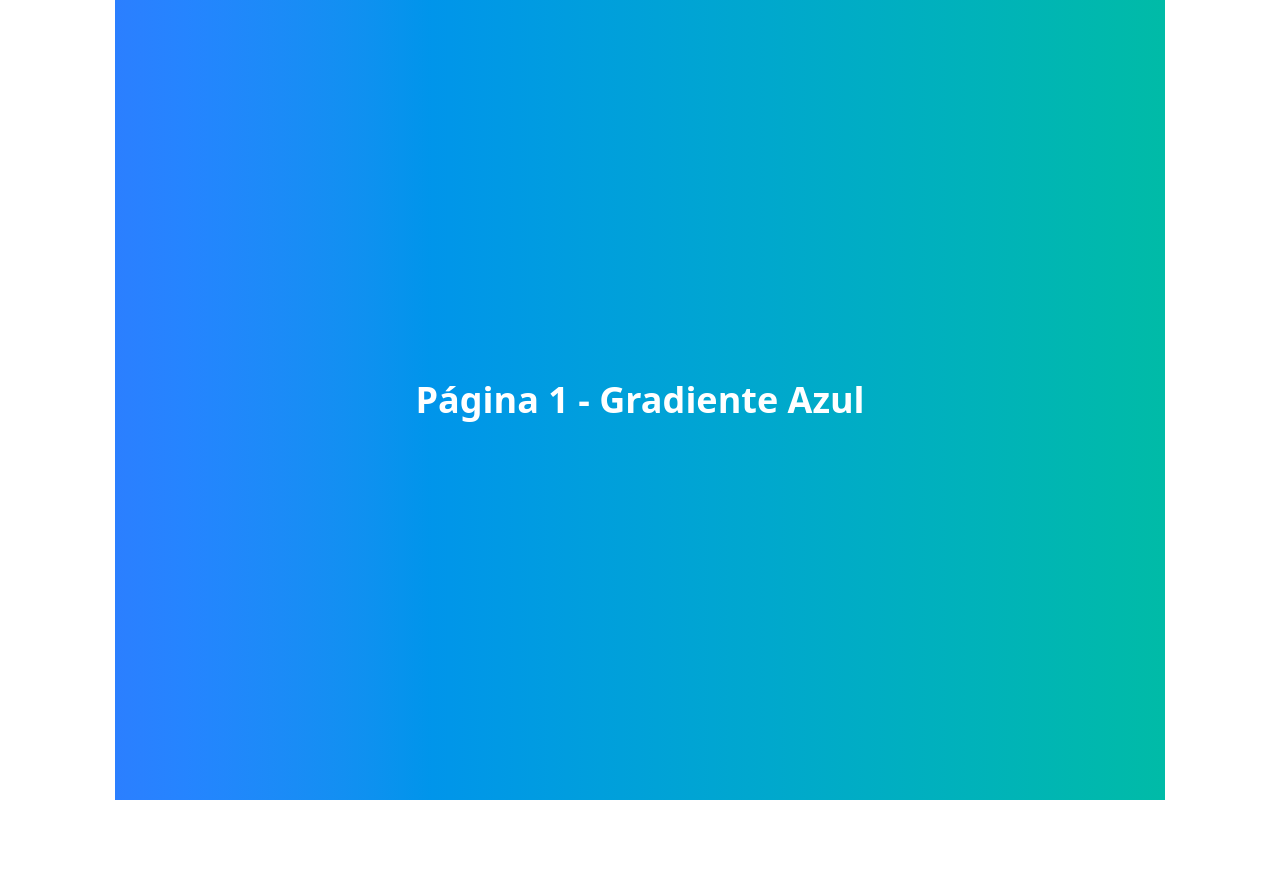
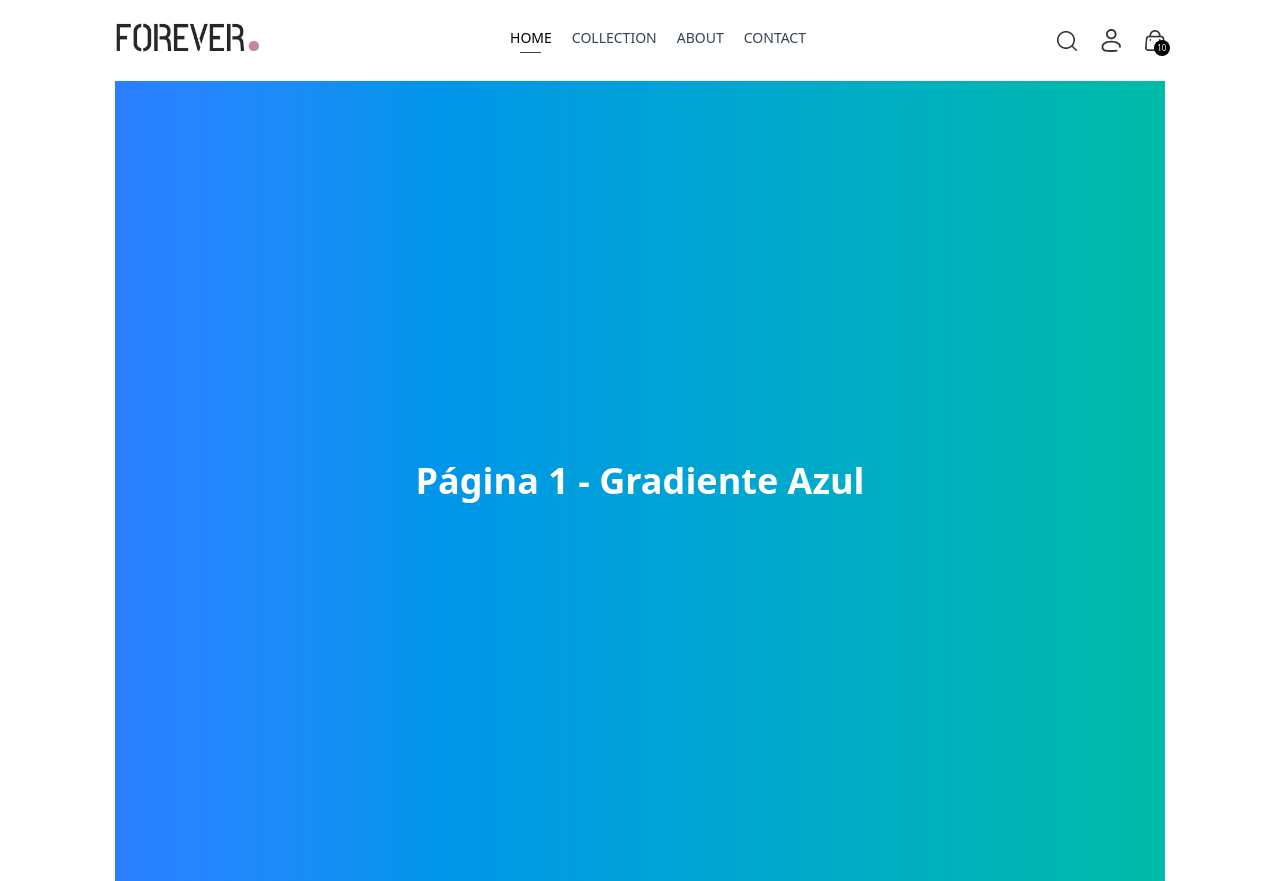
Before and after one commit to nictrierveiler/React-Ecommerce, a React (Vite) app: page / in a window 1280 px wide. Before the commit the page ends 800 px from the top, so only its background shows below. Built offline with nearby package versions, Linux system fonts and the light colour scheme.

Commit message:
WIP | Navbar Update

```diff
--- a/src/App.jsx
+++ b/src/App.jsx
@@ -9,11 +9,12 @@
 import Orders from './pages/Orders'
 import PlaceOrder from './pages/PlaceOrder'
 import Product from './pages/Product'
+import Navbar from './components/Navbar'
 
 const App = () => {
   return (
     <div className="px4 sm:px-[5vw] md:px-[7vw] lg:px-[9vw]">
-
+      <Navbar />
       <Routes>
         <Route path='/' element={<Home/>} />
         <Route path='/collection' element={<Collection/>} />
--- /dev/null
+++ b/src/components/Navbar.jsx
@@ -0,0 +1,65 @@
+import React, { useState } from 'react'
+import {assets} from '../assets/frontend_assets/assets'
+import { Link, NavLink} from 'react-router-dom'
+
+
+const Navbar = () => {
+  const [visible, setVisible] = useState(false);
+  const links = [
+    { to: '/', label: 'HOME' },
+    { to: '/collection', label: 'COLLECTION' },
+    { to: '/about', label: 'ABOUT' },
+    { to: '/contact', label: 'CONTACT' },
+  ];
+
+  return (
+    <div className='flex items-center justify-between py-5 font-medium'>
+      <img src={assets.logo} className='w-36' alt='Logo' />
+      <ul className='hidden sm:flex gap-5 text-sm text-gray-700'>
+        {links.map(({ to, label }) => (
+          <NavLink
+            key={to}
+            to={to}
+            className={({ isActive }) =>
+              `flex flex-col items-center gap-1 ${isActive ? 'text-black' : ''}`
+            }>
+            {({ isActive }) => (
+              <>
+                <p>{label}</p>
+                <hr className={`w-2/4 border-none h-[1.5px] bg-gray-700 ${
+                    isActive ? '' : 'hidden'
+                  }`}
+                />
+              </>
+            )}
+          </NavLink>
+        ))}
+      </ul>
+
+      <div className='flex items-center gap-6'>
+          <img src={assets.search_icon} className='w-5 cursor-pointer' alt="search icon" srcset="" />
+
+          <div className='group relative'>
+            <img src={assets.profile_icon} className='w-5 cursor-pointer' alt="profile icon"/>
+            <div className='group-hover:block hidden absolute dropdown-menu right-0 pt-4'>
+              <div className='flex flex-col gap-2 w-36 py-3 px-5 bg-slate-100 text-gray-500 rounded'>
+                <p className='cursor-pointer hover:text-black'>Meu Perfil</p>
+                <p className='cursor-pointer hover:text-black'>Pedidos</p>
+                <p className='cursor-pointer hover:text-black'>Sair</p>
+              </div>
+            </div>
+          </div>
+          <Link to='/cart' className='relative'>
+              <img src={assets.cart_icon} className='w-5 min-w-5' alt="Carrinho"/>
+              <p className='absolute right-[-5px] bottom-[-5px] w-4 text-center leading-4 bg-black text-white aspect-square rounded-full text-[8px]'>10</p>
+          </Link>
+          <img onClick={()=>setVisible(true)} src={assets.menu_icon} className='w-5 cursor-pointer sm:hidden' alt="menu"/>
+      </div>
+      {/* Sidebar Responsiva */}
+      <div className={`absolute top-0 right-0 bottom-0 overflow-hidden bg-white transition-all ${visible ? 'w-full' : 'w-0'}`}></div>
+    </div>
+  );
+};
+
+
+export default Navbar
--- a/src/index.css
+++ b/src/index.css
@@ -1 +1,5 @@
 @import "tailwindcss";
+
+a.active {
+    display: block;
+}
```
